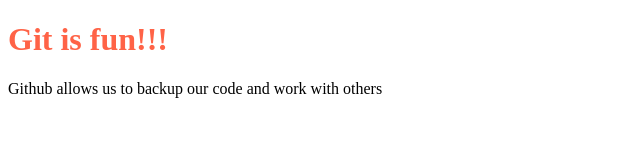
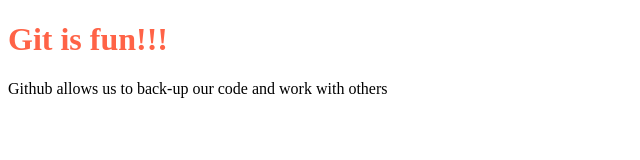
Before and after one commit to angusghf/assignment-1-2294, a plain HTML site: page index.html in a window 1280 px wide. Shown: the full height of the page, 0-640 px from the left. Drawn offline with Linux system fonts and the light colour scheme.

Commit message:
Update index.html

```diff
--- a/index.html
+++ b/index.html
@@ -8,7 +8,7 @@
 <body>
     <h1 id="pageTitle">Git is fun!!!</h1>
 
-    <p>Github allows us to backup our code and work with others</p>
+    <p>Github allows us to back-up our code and work with others</p>
 
     <script>
 
```
